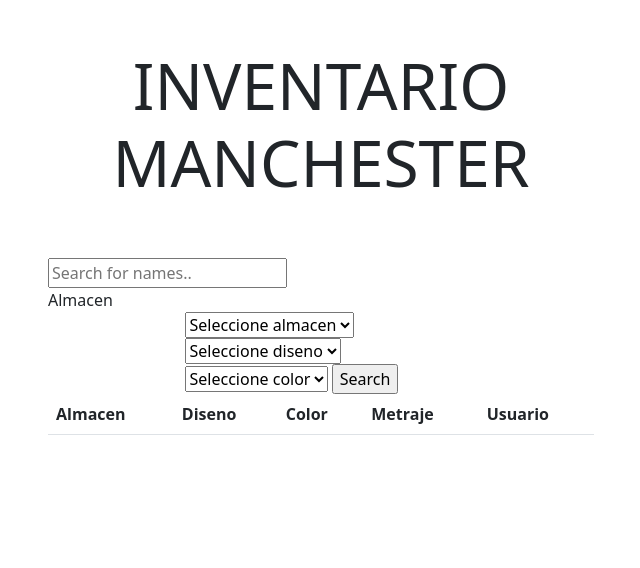
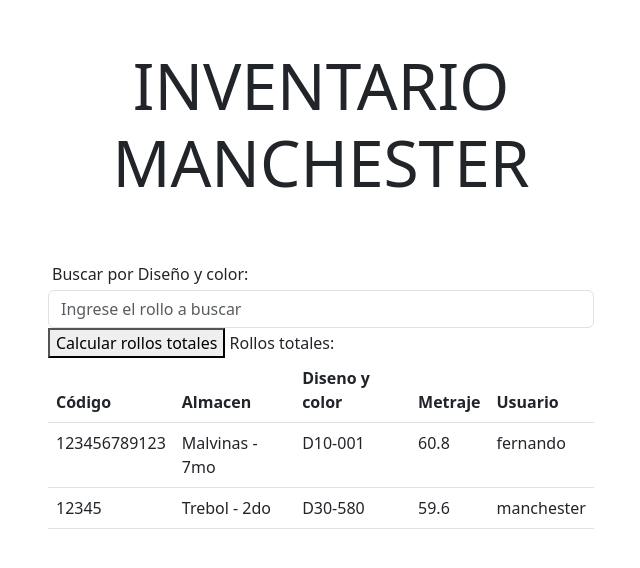
Before and after one commit to u202221580/inventario_manchester_djagno, a Django app: page /inventario/ in a window 1280 px wide. Shown: the part 56-624 px from the top of the page, without its empty margins (319-959 px from the left). Run offline with Django 4.2, Linux system fonts and the light colour scheme; data comes from the database, SQL or seed files in the repository; lists and menus that the app fills with data are empty; some libraries are stand-ins or nearby versions.

Commit message:
contador

```diff
--- a/inventory/forms.py
+++ b/inventory/forms.py
@@ -1,7 +1,6 @@
 from django import forms
 from .models import Almacen
-from .models import Diseno
-from .models import Color
+from .models import Diseno_Color
 from .models import Rollos
 
 class AlmacenForm(forms.Form):
@@ -12,29 +11,22 @@ class AlmacenForm(forms.Form):
     class Meta:
         fields = ['state',]
 
-class DisenoForm(forms.ModelForm):
+class Diseno_ColorForm(forms.ModelForm):
     class Meta:
-        model = Diseno
+        model = Diseno_Color
         fields = ['name']
         widgets = {
-            'name': forms.TextInput(attrs={'class': 'form-control', 'placeholder': 'Nombre del diseño'})
+            'name': forms.TextInput(attrs={'class': 'form-control', 'placeholder': 'Nombre del diseño y color'})
         }
 
-class ColorForm(forms.ModelForm):
-    class Meta:
-        model = Color
-        fields = ['name']
-        widgets = {
-            'name': forms.TextInput(attrs={'class': 'form-control', 'placeholder': 'Nombre del color'})
-        }
 
 class RollosForm(forms.ModelForm):
     class Meta:
         model = Rollos
-        fields = ['almacen', 'diseno', 'color','metros']
+        fields = ['codigo','almacen', 'diseno_color','metros']
         widgets = {
+            'codigo': forms.TextInput(attrs={'class': 'form-select form-select-lg mb-3', 'placeholder': 'Ingrese codigo'}),
             'almacen': forms.Select(attrs={'class': 'form-select form-select-lg mb-3', 'placeholder': 'Seleccione almacen'}),
-            'diseno': forms.Select(attrs={'class': 'form-select form-select-lg mb-3', 'placeholder': 'Seleccione diseño'}),
-            'color': forms.Select(attrs={'class': 'form-select form-select-lg mb-3', 'placeholder': 'Seleccione color'}),
+            'diseno_color': forms.Select(attrs={'class': 'form-select form-select-lg mb-3', 'placeholder': 'Seleccione diseño y color'}),
             'metros': forms.TextInput(attrs={'class': 'form-control', 'placeholder': 'Ingrese metraje'})
         }
--- a/inventory/models.py
+++ b/inventory/models.py
@@ -8,24 +8,18 @@ class Almacen(models.Model):
     def __str__(self):
         return self.name
 
-class Diseno(models.Model):
-    name = models.CharField(max_length=100)
-    created = models.DateTimeField(auto_now_add=True)
-    def __str__(self):
-        return self.name
-
-class Color(models.Model):
+class Diseno_Color(models.Model):
     name = models.CharField(max_length=100)
     created = models.DateTimeField(auto_now_add=True)
     def __str__(self):
         return self.name
 
 class Rollos(models.Model):
+    codigo = models.CharField(unique=True, max_length=20)
     almacen = models.ForeignKey(Almacen, on_delete=models.CASCADE)
-    diseno = models.ForeignKey(Diseno, on_delete=models.CASCADE)
-    color = models.ForeignKey(Color, on_delete=models.CASCADE)
+    diseno_color = models.ForeignKey(Diseno_Color, on_delete=models.CASCADE)
     metros = models.CharField(max_length=10)
     created = models.DateTimeField(auto_now_add=True)
     user  = models.ForeignKey(User, on_delete=models.CASCADE)
     def __str__(self):
-        return self.almacen.name + " | " + self.diseno.name + "-" + self.color.name + " | " + self.metros
+        return self.almacen.name + " | " + self.diseno_color.name + " | " + self.metros
--- a/inventory/templates/base.html
+++ b/inventory/templates/base.html
@@ -55,5 +55,6 @@
 
     <script src="https://kit.fontawesome.com/41c5c5a6b1.js"></script>
 
+
 </body>
 </html>
--- a/inventory/templates/inventario.html
+++ b/inventory/templates/inventario.html
@@ -8,9 +8,21 @@
         <div class="col-md-6 offset-md-3">
 
             <h1 class="text-center display-3 py-5">INVENTARIO MANCHESTER</h1>
-            <input type="text" id="almacen" onkeyup="myFunction()" placeholder="Search for names..">
+
+            <div class="d-block">
+            <label class="text text-center p-1">Buscar por Diseño y color: </label>
+            <input class="form-control" type="text" id="buscar" onkeyup="busqueda()" placeholder="Ingrese el rollo a buscar">
+
+            <button type="button" onclick="cuantasFilas()">
+              Calcular rollos totales
+
+            </button>
+            <caption id="contador">Rollos totales: </caption>
 
 
+
+          </div>
+            <!--
             <form id="myForm" method="GET" class="form-inline">
               <div class="form-group">
                 <label for="almacemSelect">Almacen</label>
@@ -54,19 +66,20 @@
                 <input type="submit" value="Search">
 
               </div>
+              -->
 
               <table class="table table-hover" id="tb_rollos">
                   <thead>
                     <tr>
+                      <th scope="col">Código</th>
                       <th scope="col">Almacen</th>
-                      <th scope="col">Diseno</th>
-                      <th scope="col">Color</th>
+                      <th scope="col">Diseno y color</th>
                       <th scope="col">Metraje</th>
                       <th scope="col">Usuario</th>
                     </tr>
                   </thead>
 
-                  <tbody>
+                  <tbody id="tb_registros">
                     <!--{% for rollos in rolloss %}
                     <a class="list-group-item">
                       <tr>
@@ -79,18 +92,21 @@
                     </a>
 
                     {% endfor %}
+
+                     <a class="list-group-item"></a>
+                    </a>
                     -->
                     {% for result in data %}
 
-                    <a class="list-group-item">
+
                       <tr>
+                        <td>{{result.codigo}}</td>
                         <td>{{result.almacen}}</td>
-                        <td>{{result.diseno}}</td>
-                        <td>{{result.color}}</td>
+                        <td>{{result.diseno_color}}</td>
                         <td>{{result.metros}}</td>
                         <td>{{result.user.username}}</td>
                       </tr>
-                    </a>
+
                     {% endfor %}
                   </tbody>
                 </table>
@@ -111,7 +127,28 @@
         });
     });
 
-
+  function busqueda() {
+    var input, filter, table, tr, td, i;
+    input = document.getElementById("buscar");
+    filter = input.value.toUpperCase();
+    table = document.getElementById("tb_rollos");
+    tr = table.getElementsByTagName("tr");
+    for (i = 0; i < tr.length; i++) {
+      td = tr[i].getElementsByTagName("td")[2];
+      if (td) {
+        if (td.innerHTML.toUpperCase().indexOf(filter) > -1) {
+          tr[i].style.display = "";
+        } else {
+          tr[i].style.display = "none";
+        }
+      }
+    }
+  }
+  function cuantasFilas() {
+    const tableBody = document.getElementById("tb_registros");
+    const caption = document.getElementById("contador");
+    caption.textContent = "Rollos totales: "+ tableBody.rows.length;
+            }
     </script>
 
 
--- a/inventory/views.py
+++ b/inventory/views.py
@@ -5,10 +5,9 @@ from django.contrib.auth import login, logout, authenticate
 from django.db import IntegrityError
 from django.contrib.auth.decorators import login_required
 from inventory.models import Almacen
-from .models import Diseno
-from .models import Color
+from .models import Diseno_Color
 from .models import Rollos
-from .forms import RollosForm, AlmacenForm
+from .forms import RollosForm
 
 
 # Create your views here.
@@ -71,11 +70,15 @@ def signin(request):
 
 def inventario(request):
 
+    rolloss = Rollos.objects.all()
+
+    return render(request, 'inventario.html', {'data': rolloss})
+    """
     context = {}
     context['form'] = AlmacenForm
     return render(request, 'inventario.html', context)
 
-    """
+
     listar_almacen = Almacen.objects.all()
     listar_diseno = Diseno.objects.all()
     listar_color = Color.objects.all()
```
Also changed, not shown: inventory/admin.py (+2 -5 lines), inventory/templates/crud.html (+4 -4 lines), db.sqlite3, inventory/migrations/0001_initial.py, inventory/migrations/0002_alter_rollos_codigo.py (added), inventory/migrations/0003_alter_rollos_metros.py (added), 1 other file.
